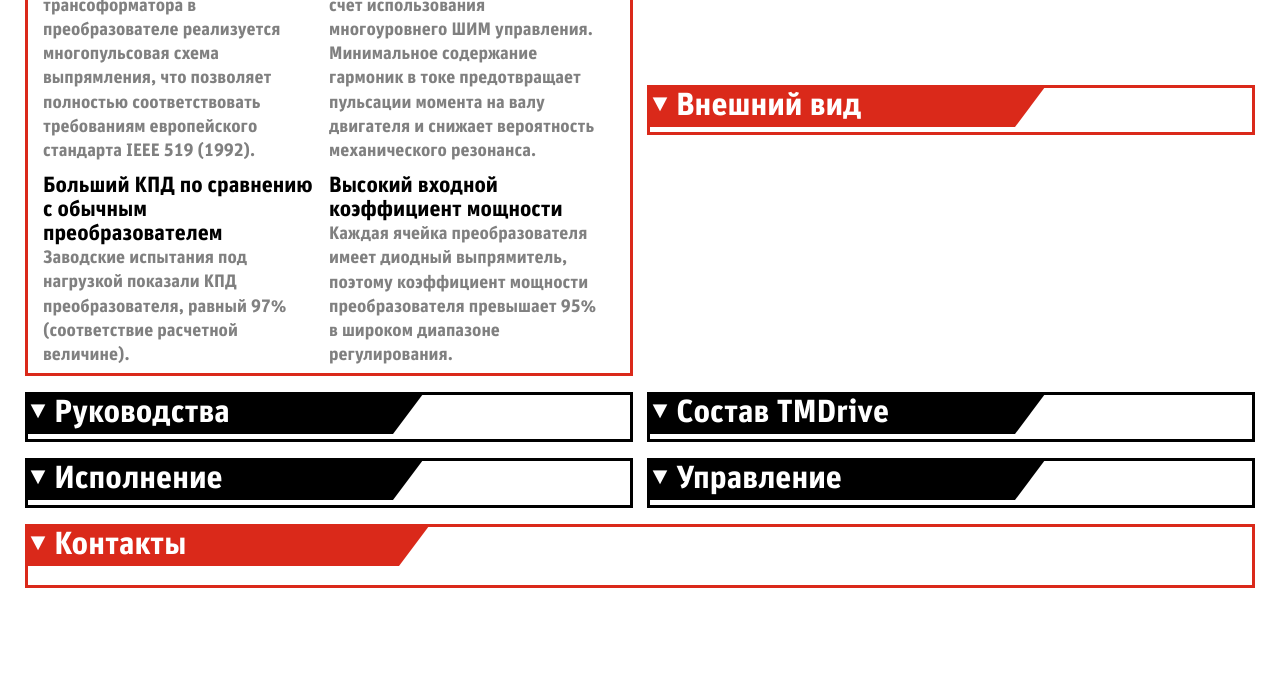
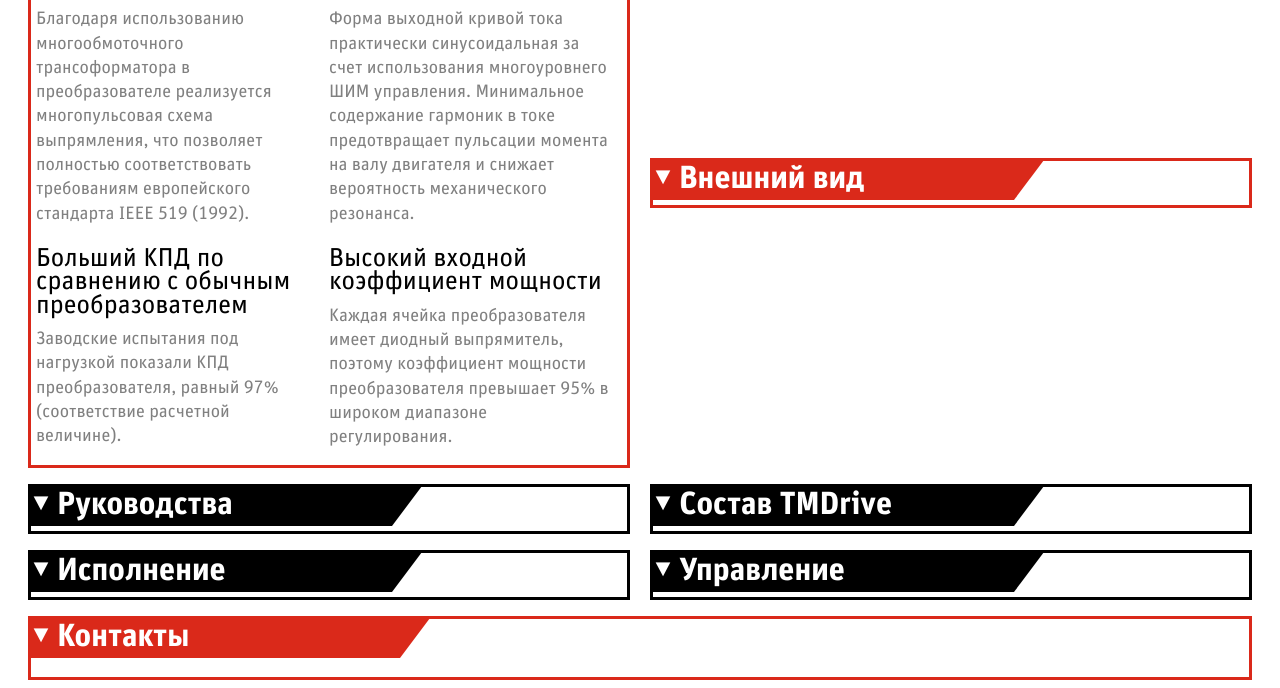
Before and after one commit to kazprom/VFD_exh_stand, a plain HTML site: page index.html in a window 1280 px wide. Shown: the part 693-1381 px from the top of the page. Before the commit the page ends 1289 px from the top, so only its background shows below. Drawn offline with Linux system fonts and the light colour scheme.

Commit message:
style fix

```diff
--- a/index.html
+++ b/index.html
@@ -16,6 +16,7 @@
 
   <!-- Блок 1 -->
   <!--Решеине в цифрах -->
+  <div class = 'block' name = 'block1'>
     <div class = 'bigbox' name = 'numbers'>
       <div class = 'bigbox_header'>
         <div class = 'bigbox_header_text'>
@@ -50,11 +51,12 @@
         </div>
       </div>
     </div>
+  </div>
 
   <p></p>
 
   <!--Блок 2-->
-  <div class = 'flex' name = 'flex2'>
+  <div class = 'block' name = 'block2'>
     <!--Преимущества-->
     <div class = 'smallbox' name = 'features'>
       <div class = 'smallbox_header'>
@@ -65,33 +67,33 @@
       </div>
       <div class = 'flex' name = 'flex21'>
         <div class = 'textbox'>
-          <h3>Синусоида на входе близка к идеальной</h3>
-          <h4>Благодаря использованию многообмоточного трансоформатора
+          <h5>Синусоида на входе близка к идеальной</h5>
+          <h6>Благодаря использованию многообмоточного трансоформатора
             в преобразователе реализуется многопульсовая схема выпрямления,
             что позволяет полностью соответствовать требованиям европейского
             стандарта IEEE 519 (1992).
-          </h4>
+          </h6>
         </div>
         <div class = 'textbox'>
-          <h3>Кривая тока на выходе близка к идеальной</h3>
-          <h4>Форма выходной кривой тока практически синусоидальная за счет
+          <h5>Кривая тока на выходе близка к идеальной</h5>
+          <h6>Форма выходной кривой тока практически синусоидальная за счет
             использования многоуровнего ШИМ управления. Минимальное содержание
             гармоник в токе предотвращает пульсации момента на валу двигателя
             и снижает вероятность механического резонанса.
-          </h4>
+          </h6>
         </div>
         <div class = 'textbox'>
-          <h3>Больший КПД по сравнению с обычным преобразователем</h3>
-          <h4>Заводские испытания под нагрузкой показали КПД преобразователя,
+          <h5>Больший КПД по сравнению с обычным преобразователем</h5>
+          <h6>Заводские испытания под нагрузкой показали КПД преобразователя,
             равный 97% (соответствие расчетной величине).
-          </h4>
+          </h6>
         </div>
         <div class = 'textbox'>
-          <h3>Высокий входной коэффициент мощности</h3>
-          <h4>Каждая ячейка преобразователя имеет диодный выпрямитель,
+          <h5>Высокий входной коэффициент мощности</h5>
+          <h6>Каждая ячейка преобразователя имеет диодный выпрямитель,
             поэтому коэффициент мощности преобразователя превышает 95% в
             широком диапазоне регулирования.
-          </h4>
+          </h6>
         </div>
       </div>
     </div>
@@ -104,15 +106,13 @@
         </div>
         <div class = 'header_corner'></div>
       </div>
-
     </div>
-
   </div>
 
   <p></p>
 
   <!--Блок 3-->
-  <div class = 'flex' name = 'flex3'>
+  <div class = 'block' name = 'block3'>
     <!--Руководства-->
       <div class = 'smallbox' name = 'guides'>
         <div class = 'smallbox_header'>
@@ -132,14 +132,13 @@
           </div>
           <div class = 'header_corner'></div>
         </div>
-
       </div>
   </div>
 
   <p></p>
 
   <!--Блок 4-->
-  <div class = 'flex' name = 'flex4'>
+  <div class = 'block' name = 'block4'>
     <!--Исполнение-->
       <div class = 'smallbox' name = 'performance'>
         <div class = 'smallbox_header'>
@@ -166,6 +165,7 @@
   <p></p>
 
   <!-- Блок 5 -->
+  <div class = 'block' name = 'block5'>
     <!--Контакты -->
     <div class = 'bigbox' name = 'contacts'>
       <div class = 'bigbox_header'>
@@ -178,6 +178,7 @@
 
       </div>
     </div>
+  </div>
 
 </body>
 </html>
--- a/style/main.css
+++ b/style/main.css
@@ -1,3 +1,8 @@
+/* Main */
+html {
+  height: auto;
+}
+
 /* Colors */
 /* Animation */
 /* Animation */
@@ -115,22 +120,6 @@ h2 {
   margin: 0;
 }
 
-h3 {
-  font-size: 24px;
-  line-height: 1.1;
-  color: black;
-  text-align: left;
-  margin: 0;
-}
-
-h4 {
-  font-size: 24px;
-  line-height: 1.1;
-  color: gray;
-  text-align: left;
-  margin: 0;
-}
-
 h5 {
   margin: inherit;
   font-family: "FFUnitPro";
@@ -151,28 +140,33 @@ h6 {
 
 /* Boxes */
 .smallbox, .bigbox {
+  box-sizing: border-box;
   margin: auto;
   border: solid 3px;
 }
 
-.flex {
+.flex, .block {
   display: flex;
   margin: auto;
+}
+
+.block {
   width: calc(100% - 20px);
+}
+
+.flex {
+  width: 100%;
+  flex-wrap: wrap;
 }
 
 .bigbox {
   height: 100%;
-  width: calc(100% - 40px);
+  width: calc(100% - 20px);
 }
 
 .smallbox {
   height: 100%;
   width: calc(50% - 20px);
-}
-
-.flex {
-  flex-wrap: wrap;
 }
 
 /* Headers */
@@ -223,12 +217,13 @@ h6 {
 }
 .smallbox[name=features] .textbox {
   padding: 5px;
+  padding-bottom: 15px;
   width: calc(50% - 15px);
 }
-.smallbox[name=features] .textbox h3 {
-  font-size: 22px;
+.smallbox[name=features] .textbox h5 {
+  font-size: 26px;
 }
-.smallbox[name=features] .textbox h4 {
+.smallbox[name=features] .textbox h6 {
   font-size: 18px;
   line-height: 1.35;
 }
```
Lines whose indentation alone changed are shown as unchanged.
